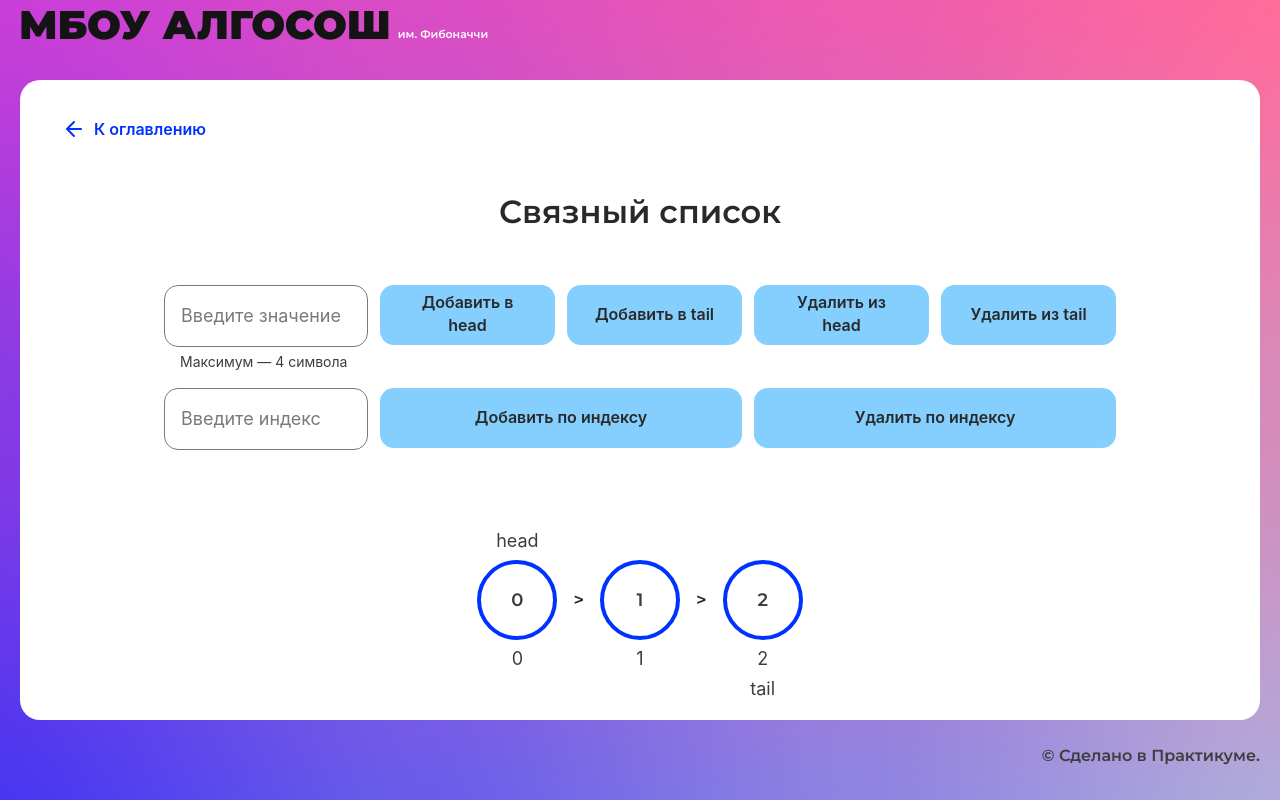
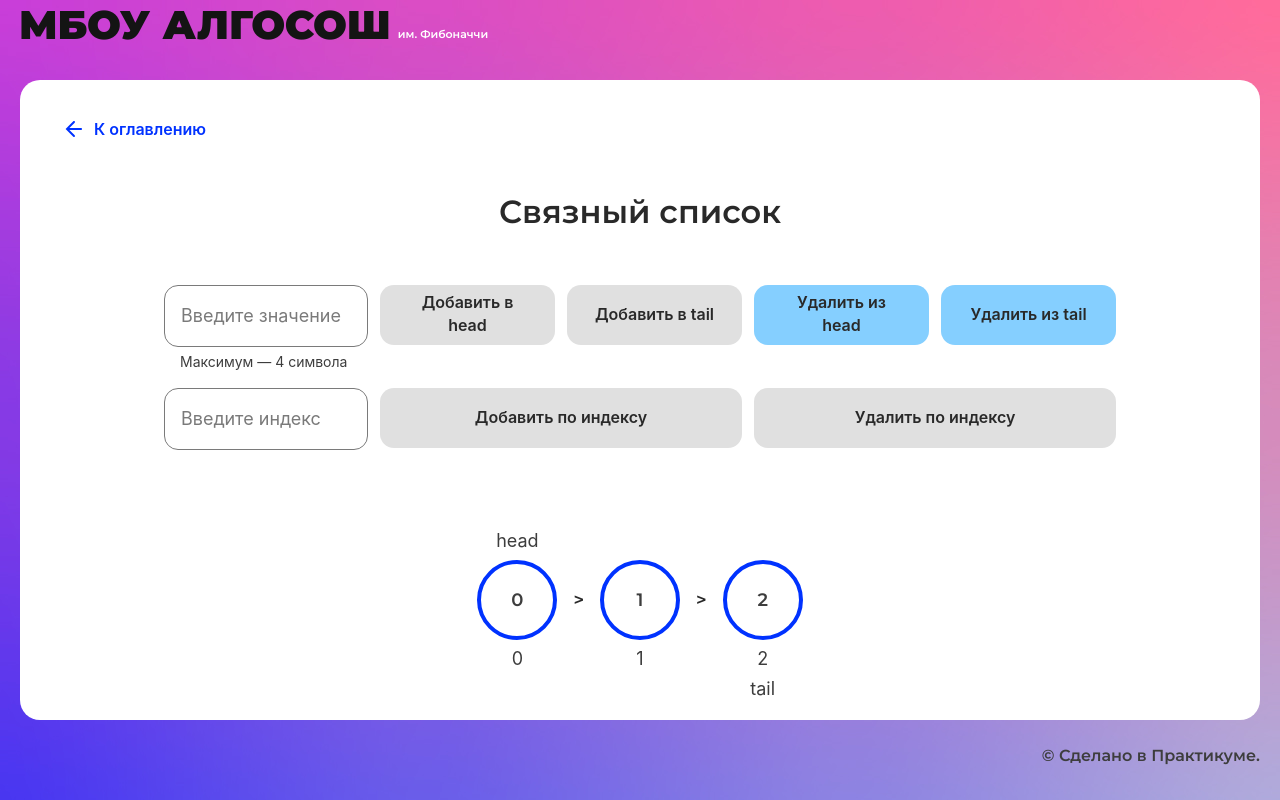
Before and after one commit to frrenzy/algososh, a React (Create React App) app: page /list in a window 1280 px wide. Built offline with nearby package versions, Linux system fonts and the light colour scheme.

Commit message:
fix: disable buttons if required value/index is empty

```diff
--- a/src/components/fibonacci-page/fibonacci-page.tsx
+++ b/src/components/fibonacci-page/fibonacci-page.tsx
@@ -69,7 +69,9 @@ export const FibonacciPage: FC = () => {
           text='Рассчитать'
           type='submit'
           isLoader={inProgress}
-          disabled={parseInt(value) < 0 || parseInt(value) > 19}
+          disabled={
+            parseInt(value) < 0 || parseInt(value) > 19 || value.length === 0
+          }
         />
       </form>
       <div
--- a/src/components/list-page/list-page.tsx
+++ b/src/components/list-page/list-page.tsx
@@ -47,8 +47,9 @@ export const ListPage: React.FC = () => {
 
   const isDisabled = useCallback(
     (action: Action, pointer: PointerType) =>
-      !!currentAction && !isLoader(action, pointer),
-    [currentAction, isLoader],
+      (!!currentAction && !isLoader(action, pointer)) ||
+      (value.length === 0 && action === Action.Add),
+    [currentAction, isLoader, value.length],
   )
 
   const clickHandler = useCallback(
@@ -161,7 +162,8 @@ export const ListPage: React.FC = () => {
             disabled={
               isDisabled(Action.Add, PointerType.Index) ||
               parseInt(index) > len ||
-              parseInt(index) < 0
+              parseInt(index) < 0 ||
+              index.length === 0
             }
             isLoader={isLoader(Action.Add, PointerType.Index)}
             onClick={clickHandler(Action.Add, PointerType.Index)}
@@ -174,7 +176,8 @@ export const ListPage: React.FC = () => {
               isDisabled(Action.Remove, PointerType.Index) ||
               len === 0 ||
               parseInt(index) < 0 ||
-              parseInt(index) >= len
+              parseInt(index) >= len ||
+              index.length === 0
             }
             isLoader={isLoader(Action.Remove, PointerType.Index)}
             onClick={clickHandler(Action.Remove, PointerType.Index)}
--- a/src/components/queue-page/queue-page.tsx
+++ b/src/components/queue-page/queue-page.tsx
@@ -119,21 +119,23 @@ export const QueuePage: FC<{}> = () => {
           type='submit'
           text='Добавить'
           isLoader={action === Action.Add}
-          disabled={action === Action.Remove || length === 6}
+          disabled={
+            action === Action.Remove || length === 6 || value.length === 0
+          }
           extraClass='mr-10'
         />
         <Button
           type='button'
           text='Удалить'
           isLoader={action === Action.Remove}
-          disabled={action === Action.Add}
+          disabled={action === Action.Add || length === 0}
           onClick={deleteHandler}
           extraClass='mr-30'
         />
         <Button
           type='reset'
           text='Очистить'
-          disabled={!!action}
+          disabled={!!action || length === 0}
         />
       </form>
       <div className={styles.container}>
--- a/src/components/sorting-page/sorting-page.tsx
+++ b/src/components/sorting-page/sorting-page.tsx
@@ -111,7 +111,10 @@ export const SortingPage: FC<{}> = () => {
           type='submit'
           text='По возрастанию'
           sorting={Direction.Ascending}
-          disabled={inProgress && sortingDirection !== Direction.Ascending}
+          disabled={
+            (inProgress && sortingDirection !== Direction.Ascending) ||
+            !sortingAlgo
+          }
           isLoader={inProgress && sortingDirection === Direction.Ascending}
           onClick={onClick}
           value={Direction.Ascending}
@@ -121,7 +124,10 @@ export const SortingPage: FC<{}> = () => {
           type='submit'
           text='По убыванию'
           sorting={Direction.Descending}
-          disabled={inProgress && sortingDirection !== Direction.Descending}
+          disabled={
+            (inProgress && sortingDirection !== Direction.Descending) ||
+            !sortingAlgo
+          }
           isLoader={inProgress && sortingDirection === Direction.Descending}
           onClick={onClick}
           value={Direction.Descending}
--- a/src/components/stack-page/stack-page.tsx
+++ b/src/components/stack-page/stack-page.tsx
@@ -111,21 +111,21 @@ export const StackPage: FC<{}> = () => {
           type='submit'
           text='Добавить'
           isLoader={action === Action.Add}
-          disabled={action === Action.Remove}
+          disabled={action === Action.Remove || value.length === 0}
           extraClass='mr-10'
         />
         <Button
           type='button'
           text='Удалить'
           isLoader={action === Action.Remove}
-          disabled={action === Action.Add}
+          disabled={action === Action.Add || len === 0}
           onClick={deleteHandler}
           extraClass='mr-30'
         />
         <Button
           type='reset'
           text='Очистить'
-          disabled={!!action}
+          disabled={!!action || len === 0}
         />
       </form>
       <div className={styles.container}>
```
